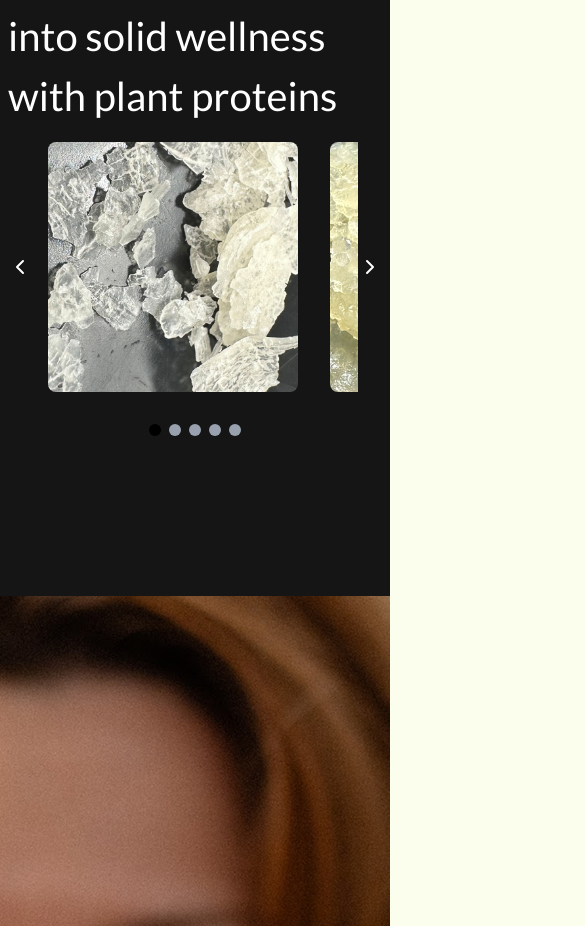
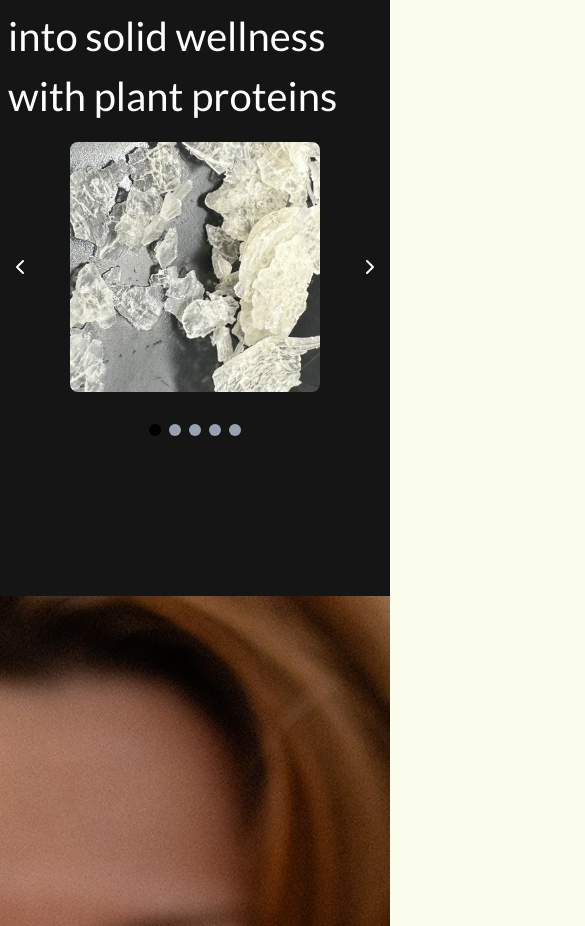
Before and after one commit to MrDrProfessorPatrick/olexir, a Next.js app: page / in a window 390 px wide. Shown: the part 2026-2952 px from the top of the page, 585 px wide, since content can reach past the window. Built offline with nearby package versions, Linux system fonts and the light colour scheme.

Commit message:
3xl custom breakpoint added

```diff
--- a/src/app/globals.css
+++ b/src/app/globals.css
@@ -16,13 +16,12 @@
 }
 
 @theme {
-  /* --breakpoint-minimal: 100px; */
-  /* --breakpoint-extrasmall: 480px;
-  --breakpoint-small: 760px;
-  --breakpoin-extramid: 890px;
-  --breakpoint-mid: 1200px;
-  --breakpoint-big: 1900px;
-  --breakpoint-extrabig: 2000px; */
+  --breakpoint-sm: 640px;
+  --breakpoint-md: 768px;
+  --breakpoint-lg: 1024px;
+  --breakpoint-xl: 1280px;
+  --breakpoint-2xl: 1536px;
+  --breakpoint-3xl: 1900px;
 }
 
 @media (prefers-color-scheme: dark) {
--- a/src/components/CaruselItem.js
+++ b/src/components/CaruselItem.js
@@ -19,7 +19,7 @@ const CarouselItem = React.memo(function CarouselItem({
   return (
     <motion.div
       key={index}
-      className="extrabig:flex-[0_0_33.333%] big:flex-[0_0_50%] mid:flex-[0_0_50%] small:flex-[0_0_100%] extrasmall:flex-[0_0_100%] flex items-center justify-center content-center p-4"
+      className="flex items-center flex-[0_0_100%] xl:flex-[0_0_50%] 3xl:flex-[0_0_33.333%] justify-center content-center p-4"
       onClick={() => itemClick(index, src)}
       layoutId={`expandable-image-${index}`} // animation problem is here
       transition={{
```
